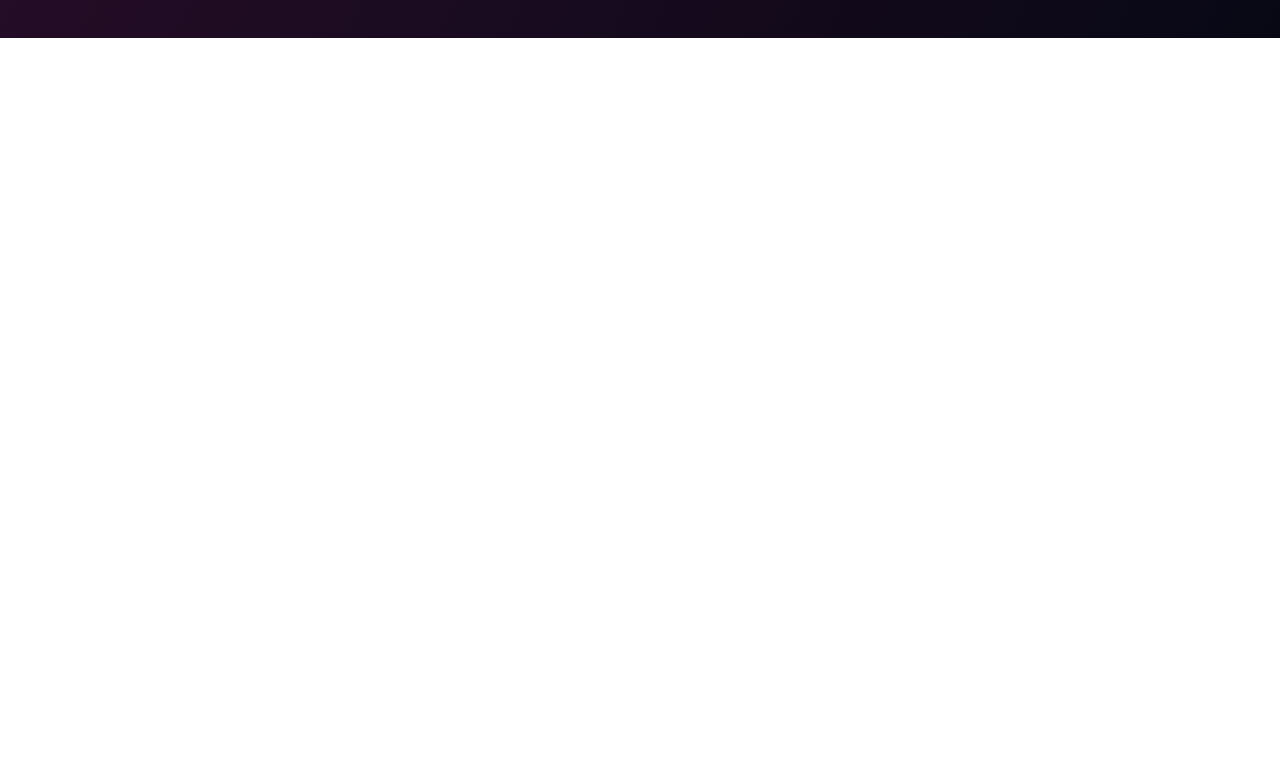
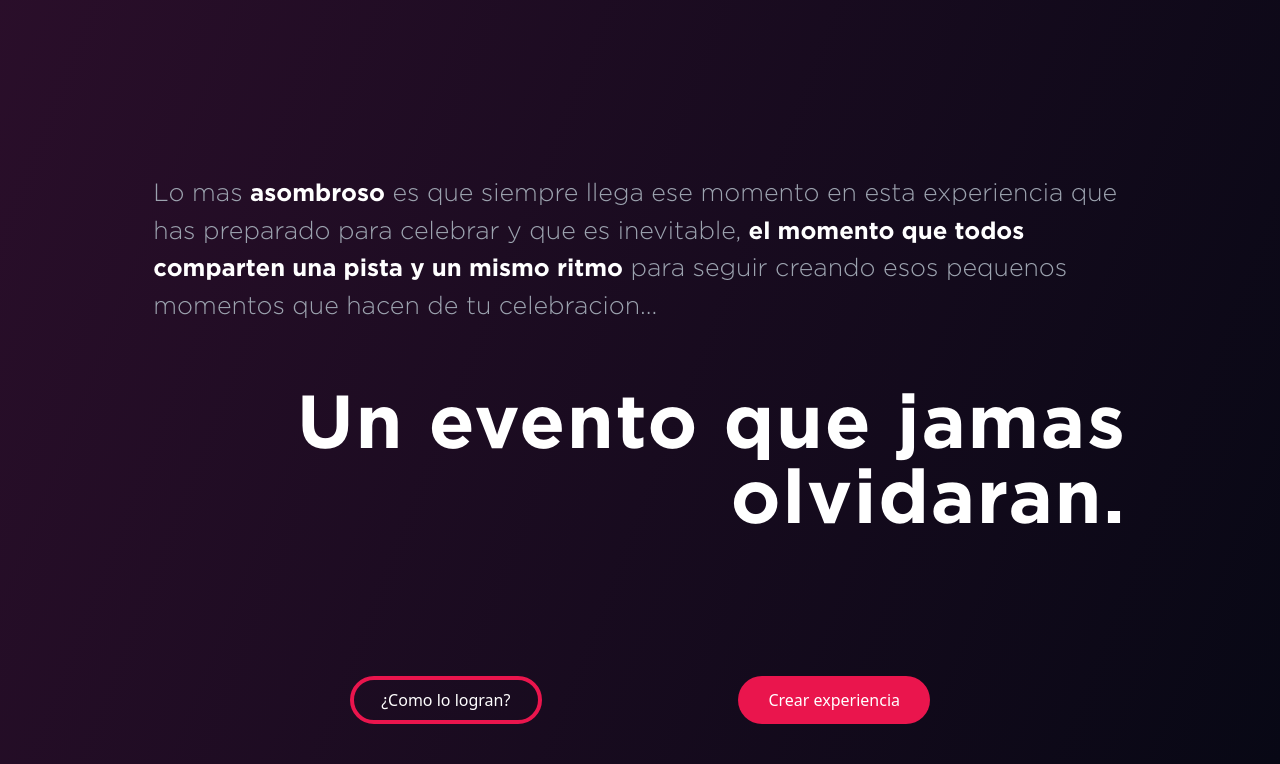
Before and after one commit to adriandbyte/lipsson, a Next.js app: page / in a window 1280 px wide. Shown: the part 2514-3278 px from the top of the page. Before the commit the page ends 2552 px from the top, so only its background shows below. Built offline with nearby package versions, Linux system fonts and the light colour scheme.

Commit message:
add new main section

```diff
--- /dev/null
+++ b/components/CarrouselList.tsx
@@ -0,0 +1,7 @@
+
+export default function CarrouselList() {
+    return (
+        <div>Image list Carrousel</div>
+    )
+
+}
--- /dev/null
+++ b/components/SecondaryButton.tsx
@@ -0,0 +1,10 @@
+type SecondaryButtonProps = {
+    label: string;
+};
+export default function SecondaryButton({ label }: SecondaryButtonProps) {
+    return (
+        <button className="bg-transparent text-white border-4 border-[#EA154D] p-2 rounded-full w-32 lg:w-48  hover:underline hover:decoration-blue-700">
+            {label}
+        </button>
+    );
+};
--- a/pages/index.tsx
+++ b/pages/index.tsx
@@ -1,10 +1,12 @@
 import type { NextPage } from "next";
 import Head from "next/head";
 import Carrousel from "../components/Carrousel";
+import CarrouselList from "../components/CarrouselList";
 import Header from "../components/Header";
 import LipssonHero from "../components/LipssonHero";
 import PrimaryButton from "../components/PrimaryButton";
 import WavesPurpleHero from "../components/WavesPurpleHero";
+import SecondaryButton from '../components/SecondaryButton';
 
 const Home: NextPage = () => {
   return (
@@ -73,7 +75,26 @@ const Home: NextPage = () => {
             </div>
           </div>
         </section>
-        <section className="instagram"></section>
+        {/* <section className="instagram">
+          <CarrouselList />
+        </section> */}
+        <section className="main-2 p-10 sm:mt-0 lg:mt-24 md:w-10/12 m-auto">
+          <div className="mt-8 sm:text-[17px] md:mt-0  lg:text-[25px] text-gray-400  font-gotham min-h-[200px] self-center block">
+            <p>
+              Lo mas <b className="font-gothamBold font-extrabold  text-white text-md lg:text-[24px]">asombroso</b> es que siempre llega ese momento en esta experiencia que has preparado para celebrar y que es inevitable,
+              <b className="font-gothamBold font-extrabold  text-white text-md lg:text-[24px]"> el momento que todos comparten una pista y un mismo ritmo</b> para seguir creando esos pequenos momentos que hacen de tu celebracion...
+            </p>
+          </div>
+          <div className="mt-16 text-gray-400 text-xl font-gotham z-20 md:text-4xl md:m-auto md:mt-2 lg:text-[30px] flex text-right">
+            <div className="tracking-wide font-gothamBold text-white font-black  text-5xl md:m-auto md:text-5xl lg:text-[75px] z-20">
+              Un evento que jamas olvidaran.
+            </div>
+          </div>
+          <div className="mt-36 flex justify-evenly">
+            <SecondaryButton label="¿Como lo logran?" />
+            <PrimaryButton label="Crear experiencia" />
+          </div>
+        </section>
       </div>
     </div>
   );
```
Also changed, not shown: components/Carrousel.tsx (+4 -3 lines), 2 other files (tests, documents, lock files or other folders).
